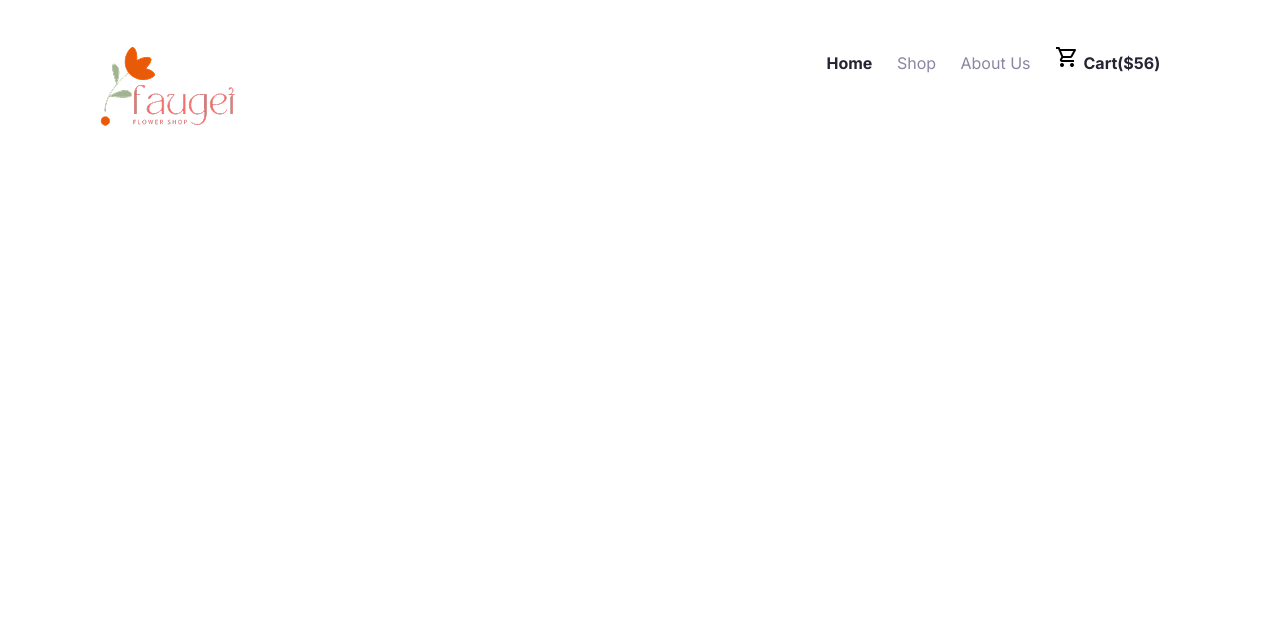
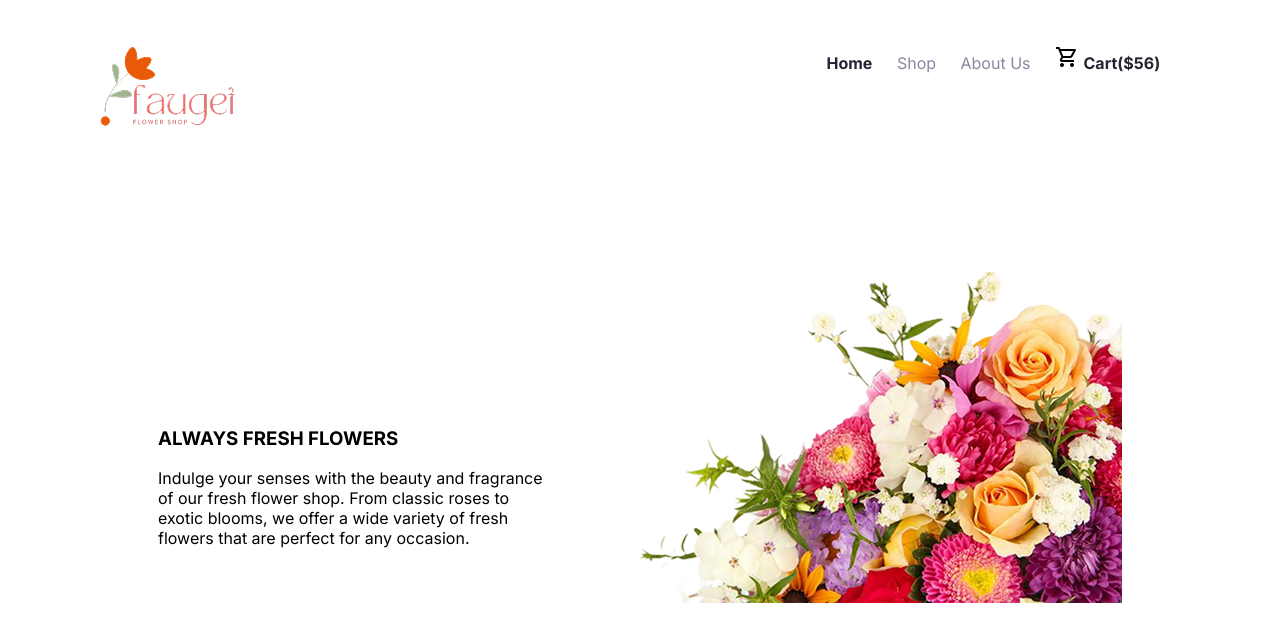
Before and after one commit to rahmat-rupu/assignment-002, a plain HTML site: page index.html in a window 1280 px wide. Drawn offline with Linux system fonts and the light colour scheme.

```diff
--- a/index.html
+++ b/index.html
@@ -18,6 +18,17 @@
                     <a class="h" href="">Cart($56)</a>
                 </div>
         </nav>
+        <section>
+            <div class="mid1">
+                <div class="mid1-content">
+                <h3 class="always">ALWAYS <span class="fresh">FRESH FLOWERS</span></h3>
+            <p class="mid1-description">
+                Indulge your senses with the beauty and fragrance of our fresh flower shop. From classic roses to exotic blooms, we offer a wide variety of fresh flowers that are perfect for any occasion.
+            </p>
+            </div>
+            <img src="./assets/hero-flower.png" alt="">
+            </div>
+        </section>
     </header>
 </body>
 </html>
--- a/style.css
+++ b/style.css
@@ -12,6 +12,7 @@
     justify-content: space-evenly;
     margin: 20px auto;
     margin-top: 45px;
+    margin-bottom: 120px;
 }
 .home{
     margin-left: 500px;
@@ -28,3 +29,11 @@
 .S{
     color: rgba(137, 135, 161, 1);
 }
+.mid1{
+    display: flex;
+    margin-left: 150px;
+    margin-right: 150px;
+}
+.mid1-content{
+    padding-top: 160px;
+}
```
